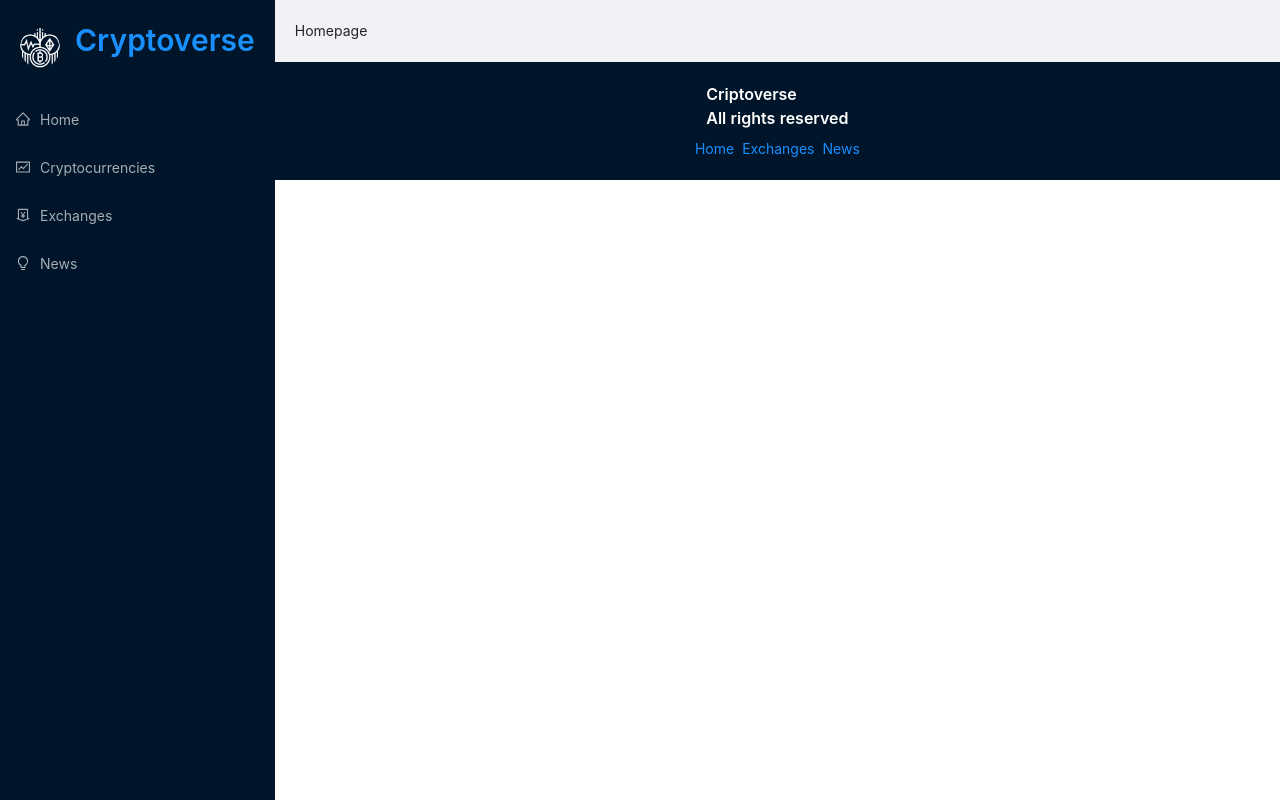
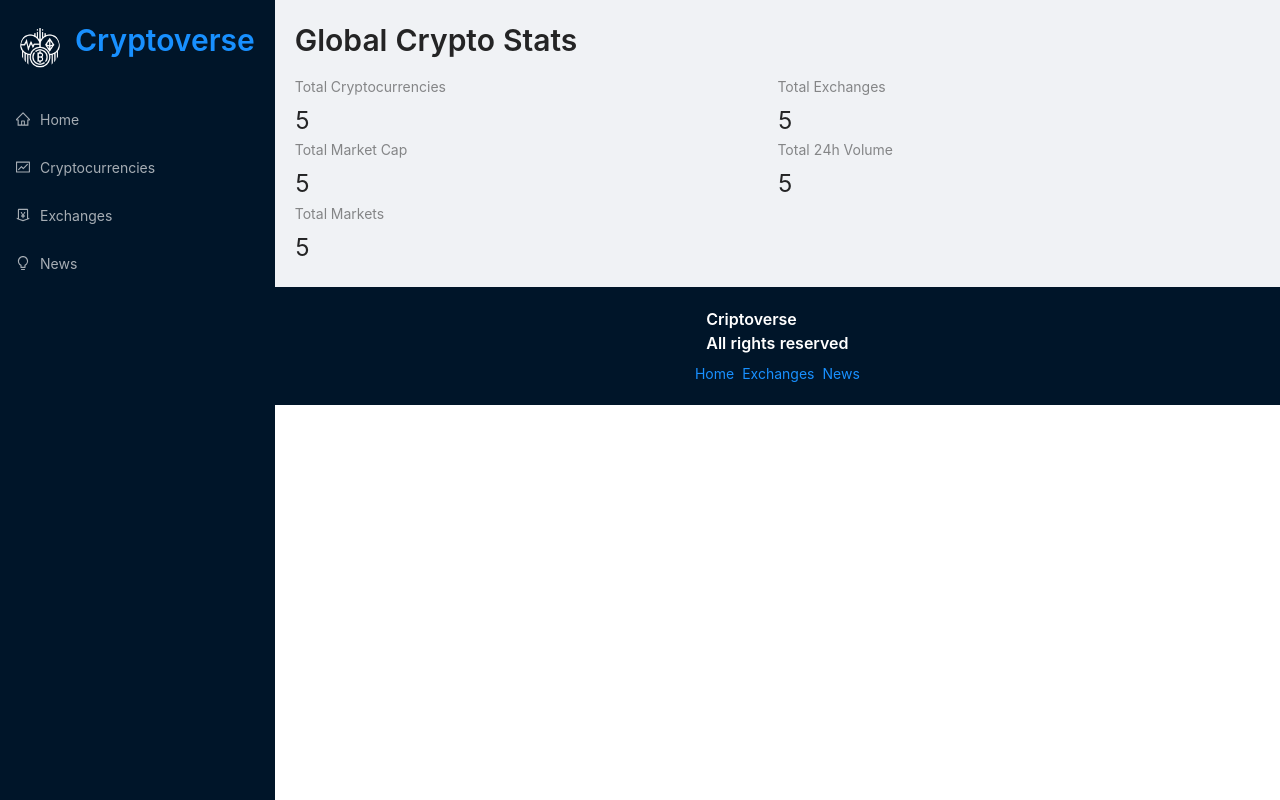
Before and after one commit to JoseIgnacioTapia/cryptoApp, a React (Create React App) app: page / in a window 1280 px wide. Built offline with nearby package versions, Linux system fonts and the light colour scheme.

Commit message:
Homepage Layout

```diff
--- a/src/App.css
+++ b/src/App.css
@@ -88,7 +88,7 @@ a:hover {
 
 @media screen and (max-width: 1000px) {
   .main {
-    margin-left: 100px;
+    /* margin-left: 100px; */
   }
 }
 
--- a/src/components/Homepage.js
+++ b/src/components/Homepage.js
@@ -1,5 +1,38 @@
+import millify from 'millify';
+import { Typography, Row, Col, Statistic } from 'antd';
+import { Link } from 'react-router-dom';
+
+const { Title } = Typography;
+
 const Homepage = () => {
-  return <div>Homepage</div>;
+  return (
+    <>
+      <Title level={2} className="heading">
+        Global Crypto Stats
+      </Title>
+      <Row>
+        <Col span={12}>
+          <Statistic
+            span={12}
+            title="Total Cryptocurrencies"
+            value="5"
+          ></Statistic>
+        </Col>
+        <Col span={12}>
+          <Statistic span={12} title="Total Exchanges" value="5"></Statistic>
+        </Col>
+        <Col span={12}>
+          <Statistic span={12} title="Total Market Cap" value="5"></Statistic>
+        </Col>
+        <Col span={12}>
+          <Statistic span={12} title="Total 24h Volume" value="5"></Statistic>
+        </Col>
+        <Col span={12}>
+          <Statistic span={12} title="Total Markets" value="5"></Statistic>
+        </Col>
+      </Row>
+    </>
+  );
 };
 
 export default Homepage;
```
